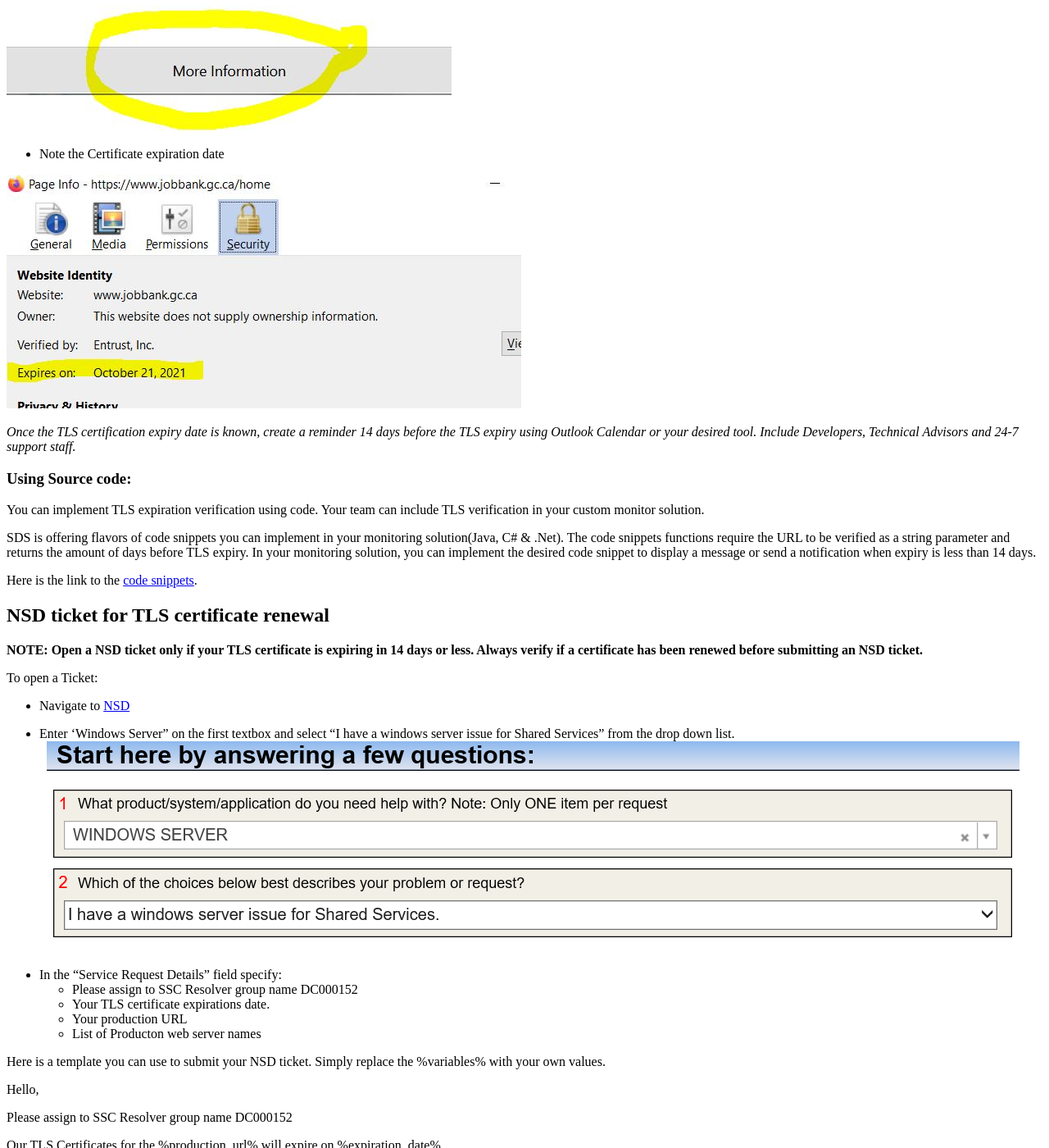
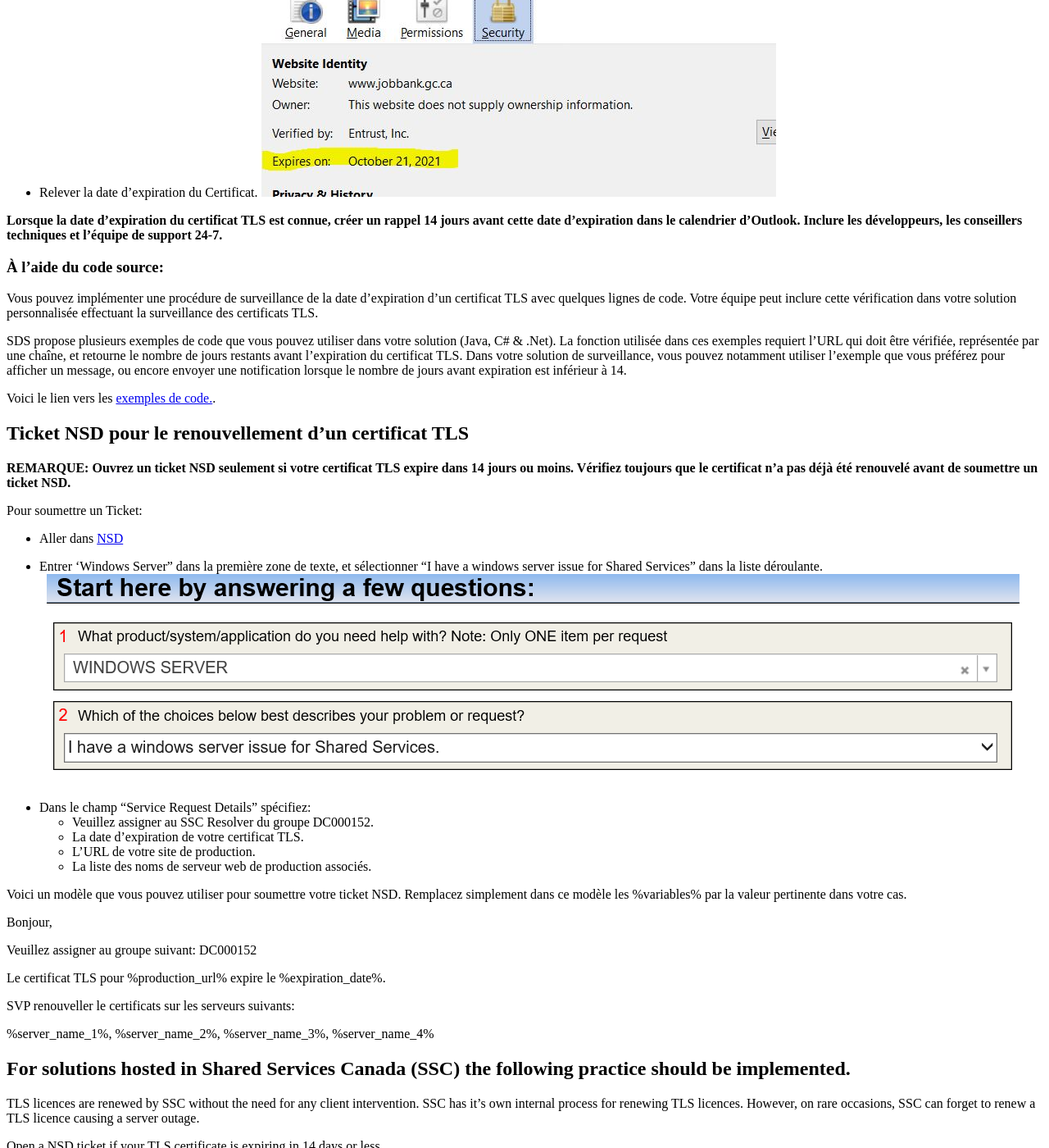
Before and after one commit to esdc-devcop/esdc-devcop.github.io, a Jekyll site: the page built from _guides/TLS_Certificate_Expiry.md, in a window 1280 px wide and 1400 px high, scrolled down 2323 px. Shown: the whole window at 82% size. Built offline with Jekyll 4.4.1, drawn with Linux system fonts in a browser that asks for light colours; comment, search, counter and statistics services are not loaded; some of the changed text lies outside the part shown.

Commit message:
Update TLS_Certificate_Expiry.md
french text

```diff
--- a/_guides/TLS_Certificate_Expiry.md
+++ b/_guides/TLS_Certificate_Expiry.md
@@ -1,10 +1,81 @@
 ---
-title: TLS Certificates expiry
+title: Expiration des certificats TLS - TLS Certificates expiry
 layout: default
 category: Practices
 summary: Demonstrate how to monitor TLS Certificates expiration date.
 date: 2020-10-19
 ---
+
+## Pour les solutions hébergées par Services Partagés Canada (SPC), les pratiques suivantes devraient être mises en oeuvre.
+
+Les licences TLS sont renouvelées par SPC automatiquement, sans que l’utilisateur ait à poser une action quelconque. SPC a mis en place une procédure interne pour le renouvellement des licences TLS. Toutefois, il peut se produire exceptionnellement que SPC omette de renouveler une licence TLS, et que cela ait pour effet de provoquer une panne de serveur.
+
+Veuillez ouvrir un ticket NSD si votre certificat TLS expire dans les 14 jours ou moins.
+
+## Obtenir la date d’expiration de votre certificat TLS
+
+Voici quelques moyens vous permettant de vérifier la date d’expiration de votre certificat TLS.
+
+### À l’aide d’un navigateur Web:
+
+Pour Edge et Chrome:
+* Ouvrir le navigateur, afficher une page de votre site web.
+* Cliquer sur l’icône représentant un cadenas, et sélectionner “Certificat”.
+
+![Edge](../assets/TLSExpiration/MSEdge_Licence_FR.jpg)
+
+* Relever la date d’expiration du Certificat.
+
+![CertificateInfo](../assets/TLSExpiration/Browser_LicenceInfo.jpg)
+
+Pour FireFox:
+* Ouvrir le navigateur, afficher une page de votre site web.
+* Cliquer sur l’icône représentant un cadenas, et sélectionner la flèche à droite de la fenêtre d’informations.
+
+![FireFox1](../assets/TLSExpiration/Firefox_Licence.jpg)
+
+* Cliquer sur l’onglet « Plus d’informations ».
+
+![FireFox2](../assets/TLSExpiration/Firefox_Licence_2.jpg)
+
+* Relever la date d’expiration du Certificat.
+![FireFox3](../assets/TLSExpiration/Firefox_Licence_3.jpg)
+
+**Lorsque la date d’expiration du certificat TLS est connue, créer un rappel 14 jours avant cette date d’expiration dans le calendrier d’Outlook. Inclure les développeurs, les conseillers techniques et l’équipe de support 24-7.**
+
+### À l’aide du code source:
+Vous pouvez implémenter une procédure de surveillance de la date d’expiration d’un certificat TLS avec quelques lignes de code. Votre équipe peut inclure cette vérification dans votre solution personnalisée effectuant la surveillance des certificats TLS.
+
+SDS propose plusieurs exemples de code que vous pouvez utiliser dans votre solution (Java, C# & .Net). La fonction utilisée dans ces exemples requiert l’URL qui doit être vérifiée, représentée par une chaîne, et retourne le nombre de jours restants avant l’expiration du certificat TLS. Dans votre solution de surveillance, vous pouvez notamment utiliser l’exemple que vous préférez pour afficher un message, ou encore envoyer une notification lorsque le nombre de jours avant expiration est inférieur à 14.
+
+Voici le lien vers les [exemples de code.](https://gccode.ssc-spc.gc.ca/iitb-dgiit/sds/devcop-code-snippets/-/snippets "exemples de code").
+
+## Ticket NSD pour le renouvellement d’un certificat TLS
+
+**REMARQUE: Ouvrez un ticket NSD seulement si votre certificat TLS expire dans 14 jours ou moins. Vérifiez toujours que le certificat n’a pas déjà été renouvelé avant de soumettre un ticket NSD.**
+
+Pour soumettre un Ticket:
+* Aller dans [NSD](http://srmis-sigdi-iagent.prv/ "NSD")
+* Entrer ‘Windows Server” dans la première zone de texte, et sélectionner “I have a windows server issue for Shared Services” dans la liste déroulante.
+![NSD](../assets/TLSExpiration/NSD.PNG)
+
+* Dans le champ “Service Request Details” spécifiez:
+  * Veuillez assigner au SSC Resolver du groupe DC000152.
+  * La date d’expiration de votre certificat TLS.
+  * L’URL de votre site de production.
+  * La liste des noms de serveur web de production associés.
+
+Voici un modèle que vous pouvez utiliser pour soumettre votre ticket NSD. Remplacez simplement dans ce modèle les %variables% par la valeur pertinente dans votre cas.
+
+Bonjour,
+
+Veuillez assigner au groupe suivant: DC000152
+
+Le certificat TLS pour %production_url% expire le %expiration_date%.
+
+SVP renouveller le certificats sur les serveurs suivants:
+
+%server_name_1%, %server_name_2%, %server_name_3%, %server_name_4%
 
 ## For solutions hosted in Shared Services Canada (SSC) the following practice should be implemented.
 
```
Also changed, not shown: other parts of _guides/TLS_Certificate_Expiry.md (+3 -1 lines).
